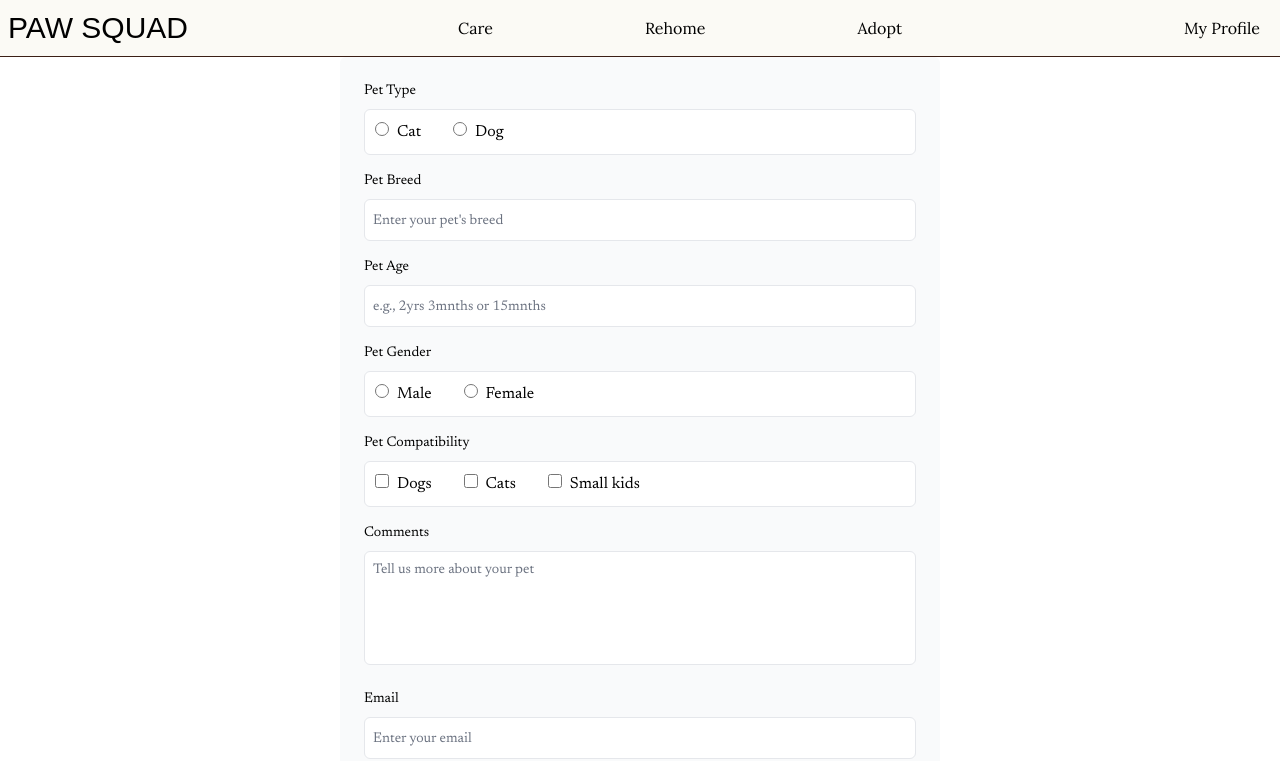
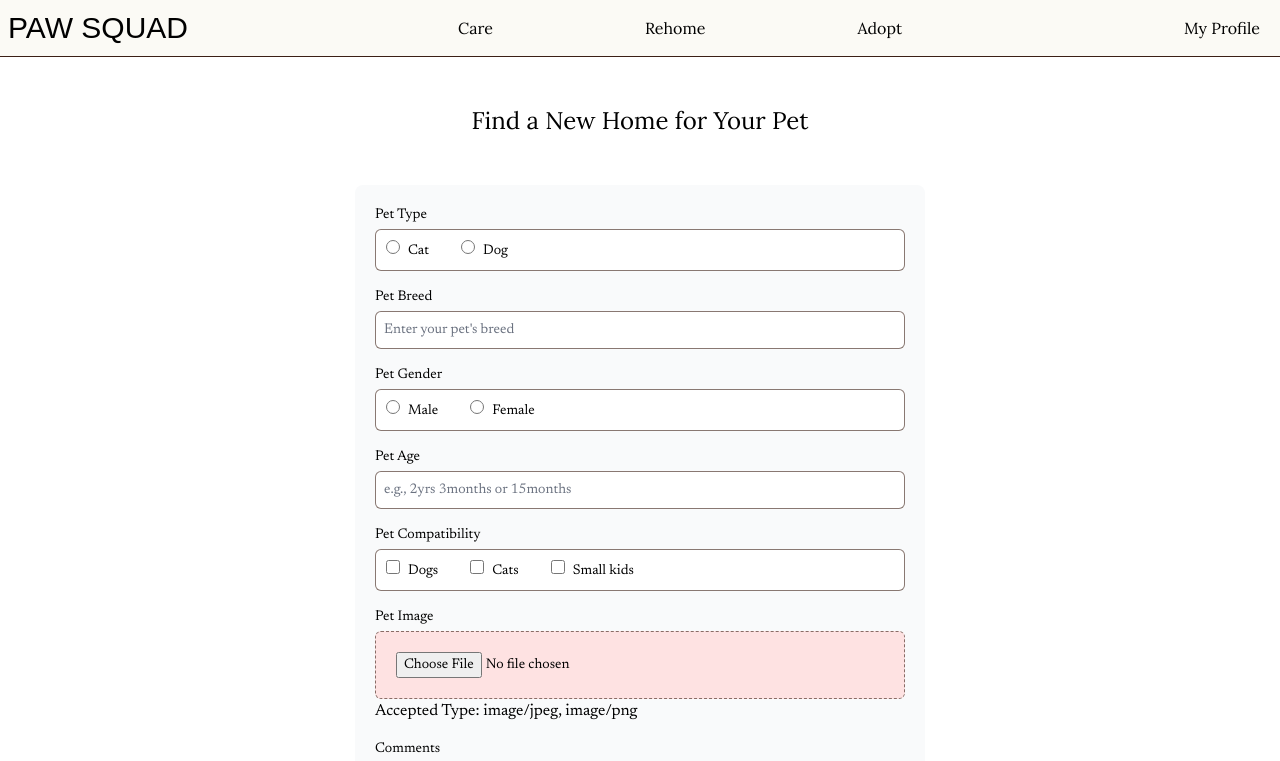
Before and after one commit to barbaraeguche/pawsitive, a Next.js app: page /rehome in a window 1280 px wide. Shown: the top 761 px of the page. Built offline with nearby package versions, Linux system fonts and the light colour scheme; a web font is replaced by a local one.

Commit message:
moved on to rehome page, almost done with the input file section

```diff
--- a/src/app/adopt/page.tsx
+++ b/src/app/adopt/page.tsx
@@ -1,9 +1,7 @@
 import { Metadata } from 'next';
 import Form from '@/ui/adopt/adopt-form';
 
-export const metadata: Metadata = {
-	title: 'Adopt a Pet'
-};
+export const metadata: Metadata = { title: 'Adopt a Pet' };
 
 export default function AdoptPage() {
 	return (
--- a/src/app/rehome/page.tsx
+++ b/src/app/rehome/page.tsx
@@ -1,9 +1,7 @@
 import { Metadata } from 'next';
 import Form from '@/ui/rehome/rehome-form';
 
-export const metadata: Metadata = {
-	title: 'Rehome Your Pet'
-};
+export const metadata: Metadata = { title: 'Rehome Your Pet' };
 
 export default function RehomePage() {
 	return (
--- a/src/components/header.tsx
+++ b/src/components/header.tsx
@@ -9,7 +9,7 @@ const links = [
 
 export default function Header() {
 	return (
-		<header className={`${lora.className} flex items-center justify-between p-2 sticky top-0 border-b-1 border-b-brown-100 bg-dough backdrop-blur`}>
+		<header className={`${lora.className} z-50 flex items-center justify-between p-2 sticky top-0 border-b-1 border-b-brown-100 bg-dough backdrop-blur`}>
 			<h1 className={`${croissantOne.className} text-3xl`}>
 				<Link href="/">PAW SQUAD</Link>
 			</h1>
--- a/src/ui/adopt/adopt-form.tsx
+++ b/src/ui/adopt/adopt-form.tsx
@@ -1,4 +1,5 @@
 'use client'; // once submitted, cannot be changed
+
 
 import Input from '@/ui/input';
 import ClearButton from '@/ui/adopt/clear-button';
--- a/src/ui/home/testimonials.tsx
+++ b/src/ui/home/testimonials.tsx
@@ -3,7 +3,7 @@ import Headings from '@/components/headings';
 
 export default function TestimonialWrapper() {
 	return (
-		<div className="space-y-12 !mb-32">
+		<div className="space-y-12">
 			<Headings title="Hear From Our Community" />
 
 			<div className="flex mx-auto gap-x-12 max-w-[1440px]">
--- a/src/ui/input.tsx
+++ b/src/ui/input.tsx
@@ -7,7 +7,7 @@ export default function Input({className, ...rest}: InputProps) {
 	return (
 		<input {...rest}
 		       className={clsx(
-						 'w-full rounded-md p-2 border border-gray-200 placeholder:text-sm placeholder:text-gray-500 focus:placeholder:text-gray-400 focus-visible:outline focus-visible:outline-2 focus-visible:outline-green-600 transition-colors',
+						 'w-full rounded-md p-2 border border-brown-80 text-sm placeholder:text-gray-500 focus:placeholder:text-gray-400 focus-visible:outline focus-visible:outline-1 focus-visible:outline-offset-2 focus-visible:outline-brown transition-colors',
 			       className
 		       )}
 		/>
--- a/src/ui/rehome/rehome-form.tsx
+++ b/src/ui/rehome/rehome-form.tsx
@@ -1,28 +1,30 @@
 'use client'; // once submitted, cannot be changed
+
+// import { PawPrint } from 'lucide-react';
+
+import Headings from '@/components/headings';
 import Input from '@/ui/input';
 import Button from '@/ui/button';
 
 export default function Form() {
 	return (
+		<div className="mx-auto max-w-[600px] !mt-12 !mb-32 space-y-12">
+			<Headings title="Find a New Home for Your Pet" />
 			<form>
-			<div className="rounded-md bg-gray-50 p-4 md:p-6 mx-auto w-[95%] max-w-[600px] space-y-4">
+				<div className="rounded-lg bg-gray-50 p-3 md:p-5 w-[95%] mx-auto space-y-4">
 					{/* pet type */}
 					<fieldset>
-					<legend className="mb-2 block text-sm font-medium">
-						Pet Type
-					</legend>
-					<div className="flex gap-x-8 rounded-md border border-gray-200 bg-white p-2.5">
+						<legend className="mb-1 block text-sm">Pet Type</legend>
+						<div className="flex gap-x-8 rounded-md border border-brown-80 bg-white px-2.5 py-2">
 							{/* cat */}
 							<div>
 								<input id="cat"
 								       name="type"
 								       type="radio"
 								       value="cat"
-							       className="size-3.5 cursor-pointer border-gray-300 bg-gray-100 focus-visible:ring-2 accent-blue-700"
+								       className="size-3.5 cursor-pointer accent-celeste"
 								/>
-							<label htmlFor="cat" className="ml-2 cursor-pointer">
-								Cat
-							</label>
+								<label htmlFor="cat" className="text-sm ml-2 cursor-pointer">Cat</label>
 							</div>
 
 							{/* dog */}
@@ -31,58 +33,35 @@ export default function Form() {
 								       name="type"
 								       type="radio"
 								       value="dog"
-							       className="size-3.5 cursor-pointer border-gray-300 bg-gray-100 focus-visible:ring-2 accent-blue-700"
+								       className="size-3.5 cursor-pointer accent-celeste"
 								/>
-							<label htmlFor="dog" className="ml-2 cursor-pointer">
-								Dog
-							</label>
+								<label htmlFor="dog" className="text-sm ml-2 cursor-pointer">Dog</label>
 							</div>
 						</div>
 					</fieldset>
 
 					{/* pet breed */}
 					<div>
-					<label htmlFor="breed"
-					       className="mb-2 block text-sm font-medium"
-					>
-						Pet Breed
-					</label>
+						<label htmlFor="breed" className="mb-1 block text-sm">Pet Breed</label>
 						<Input id="breed"
 						       name="breed"
 						       placeholder="Enter your pet's breed"
 						/>
 					</div>
 
-				{/* pet age - consider two inputs, one for year, the other for months */}
-				<div>
-					<label htmlFor="age"
-					       className="mb-2 block text-sm font-medium"
-					>
-						Pet Age
-					</label>
-					<Input id="age"
-					       name="age"
-					       placeholder="e.g., 2yrs 3mnths or 15mnths"
-					/>
-				</div>
-
 					{/* pet gender */}
 					<fieldset>
-					<legend className="mb-2 block text-sm font-medium">
-						Pet Gender
-					</legend>
-					<div className="flex gap-x-8 rounded-md border border-gray-200 bg-white p-2.5">
+						<legend className="mb-1 block text-sm">Pet Gender</legend>
+						<div className="flex gap-x-8 rounded-md border border-brown-80 bg-white px-2.5 py-2">
 							{/* male */}
 							<div>
 								<input id="male"
 								       name="gender"
 								       type="radio"
 								       value="male"
-							       className="size-3.5 cursor-pointer border-gray-300 bg-gray-100 focus-visible:ring-2 accent-blue-700"
+								       className="size-3.5 cursor-pointer accent-celeste"
 								/>
-							<label htmlFor="male" className="ml-2 cursor-pointer">
-								Male
-							</label>
+								<label htmlFor="male" className="text-sm ml-2 cursor-pointer">Male</label>
 							</div>
 
 							{/* female */}
@@ -91,32 +70,35 @@ export default function Form() {
 								       name="gender"
 								       type="radio"
 								       value="female"
-							       className="size-3.5 cursor-pointer border-gray-300 bg-gray-100 focus-visible:ring-2 accent-blue-700"
+								       className="size-3.5 cursor-pointer accent-celeste"
 								/>
-							<label htmlFor="female" className="ml-2 cursor-pointer">
-								Female
-							</label>
+								<label htmlFor="female" className="text-sm ml-2 cursor-pointer">Female</label>
 							</div>
 						</div>
 					</fieldset>
 
+					{/* pet age */}
+					<div>
+						<label htmlFor="age" className="mb-1 block text-sm">Pet Age</label>
+						<Input id="age"
+						       name="age"
+						       placeholder="e.g., 2yrs 3months or 15months"
+						/>
+					</div>
+
 					{/* pet compatibility */}
 					<fieldset>
-					<legend className="mb-2 block text-sm font-medium">
-						Pet Compatibility
-					</legend>
-					<div className="grid grid-cols-2 md:flex md:gap-x-8 rounded-md border border-gray-200 bg-white p-2.5">
+						<legend className="mb-1 block text-sm">Pet Compatibility</legend>
+						<div className="grid grid-cols-2 sm:flex sm:gap-x-8 rounded-md border border-brown-80 bg-white px-2.5 py-2">
 							{/* dogs */}
 							<div>
 								<input id="dogs"
 								       name="compatibility"
 								       type="checkbox"
 								       value="dogs"
-							       className="size-3.5 cursor-pointer border-gray-300 bg-gray-100 focus-visible:ring-2 accent-blue-700"
+								       className="size-3.5 cursor-pointer accent-celeste"
 								/>
-							<label htmlFor="dogs" className="ml-2 cursor-pointer">
-								Dogs
-							</label>
+								<label htmlFor="dogs" className="text-sm ml-2 cursor-pointer">Dogs</label>
 							</div>
 
 							{/* cats */}
@@ -125,11 +107,9 @@ export default function Form() {
 								       name="compatibility"
 								       type="checkbox"
 								       value="cats"
-							       className="size-3.5 cursor-pointer border-gray-300 bg-gray-100 focus-visible:ring-2 accent-blue-700"
+								       className="size-3.5 cursor-pointer accent-celeste"
 								/>
-							<label htmlFor="cats" className="ml-2 cursor-pointer">
-								Cats
-							</label>
+								<label htmlFor="cats" className="text-sm ml-2 cursor-pointer">Cats</label>
 							</div>
 
 							{/* small kids */}
@@ -138,37 +118,43 @@ export default function Form() {
 								       name="compatibility"
 								       type="checkbox"
 								       value="small kids"
-							       className="size-3.5 cursor-pointer border-gray-300 bg-gray-100 focus-visible:ring-2 accent-blue-700"
+								       className="size-3.5 cursor-pointer accent-celeste"
 								/>
-							<label htmlFor="small kids" className="ml-2 cursor-pointer">
-								Small kids
-							</label>
+								<label htmlFor="small kids" className="text-sm ml-2 cursor-pointer">Small kids</label>
 							</div>
 						</div>
 					</fieldset>
 
+					{/* pet image */}
+					<div>
+						<label htmlFor="image" className="mb-1 block text-sm">Pet Image</label>
+						<div>
+							<span className="sr-only">Select pet image</span>
+							<Input id="image"
+							       name="image"
+							       type="file"
+							       accept="image/jpeg, image/png"
+							       className="border-1 border-dashed p-5 bg-red-100"
+							/>
+
+							<span>Accepted Type: image/jpeg, image/png</span>
+						</div>
+					</div>
+
 					{/* comments on pet */}
 					<div>
-					<label htmlFor="comments"
-					       className="mb-2 block text-sm font-medium"
-					>
-						Comments
-					</label>
+						<label htmlFor="comments" className="mb-1 block text-sm">Comments</label>
 						<textarea id="comments"
 						          name="comments"
 						          rows={4} cols={30} maxLength={200}
-					          placeholder="Tell us more about your pet"
-					          className="resize-none w-full rounded-md p-2 border border-gray-200 placeholder:text-sm placeholder:text-gray-500 focus:placeholder:text-gray-400 focus-visible:outline focus-visible:outline-2 focus-visible:outline-green-600 transition-colors"
+						          placeholder="Tell us more about your pet, max 200 words"
+						          className="resize-none w-full rounded-md p-2 border border-brown-80 text-sm placeholder:text-gray-500 focus:placeholder:text-gray-400 focus-visible:outline focus-visible:outline-1 focus-visible:outline-offset-2 focus-visible:outline-brown transition-colors"
 						/>
 					</div>
 
-				{/* pet rehomer - might get this information from the authentication */}
+					{/* pet rehomer - might get this information from the authentication instead */}
 					<div>
-					<label htmlFor="rehomer"
-					       className="mb-2 block text-sm font-medium"
-					>
-						Email
-					</label>
+						<label htmlFor="rehomer" className="mb-1 block text-sm">Email</label>
 						<Input id="rehomer"
 						       name="rehomer"
 						       type="email"
@@ -176,15 +162,18 @@ export default function Form() {
 						/>
 					</div>
 
-				<div className="flex gap-x-1">
-					<Button className="w-1/3">
+					{/* buttons */}
+					<div className="!mt-8 flex gap-x-3">
+						<Button type="reset" intent="dangerGhost" className="w-1/3">
 							Cancel
 						</Button>
+
 						<Button className="w-2/3">
 							Rehome
 						</Button>
 					</div>
 				</div>
 			</form>
+		</div>
 	);
 }
--- a/tailwind.config.ts
+++ b/tailwind.config.ts
@@ -26,11 +26,6 @@ export default {
 				  DEFAULT: 'rgba(59,31,21,0.8)',
 				  80: 'rgba(59,31,21,0.6)'
 			  },
-			  ember: { // for danger buttons
-				  100: '#e68a4a',
-				  DEFAULT: '#ffab73',
-				  80: '#ffd7ba',
-			  },
 			  meadow: { // for refresh buttons
 				  100: '#62b562',
 				  DEFAULT: '#90e090',
```
Also changed, not shown: src/app/care/page.tsx (+18 -26 lines), src/app/page.tsx (+7 -7 lines), src/lib/definitions.ts (+4 -4 lines), src/ui/button.tsx (+4 -3 lines). Lines whose indentation alone changed are shown as unchanged.
